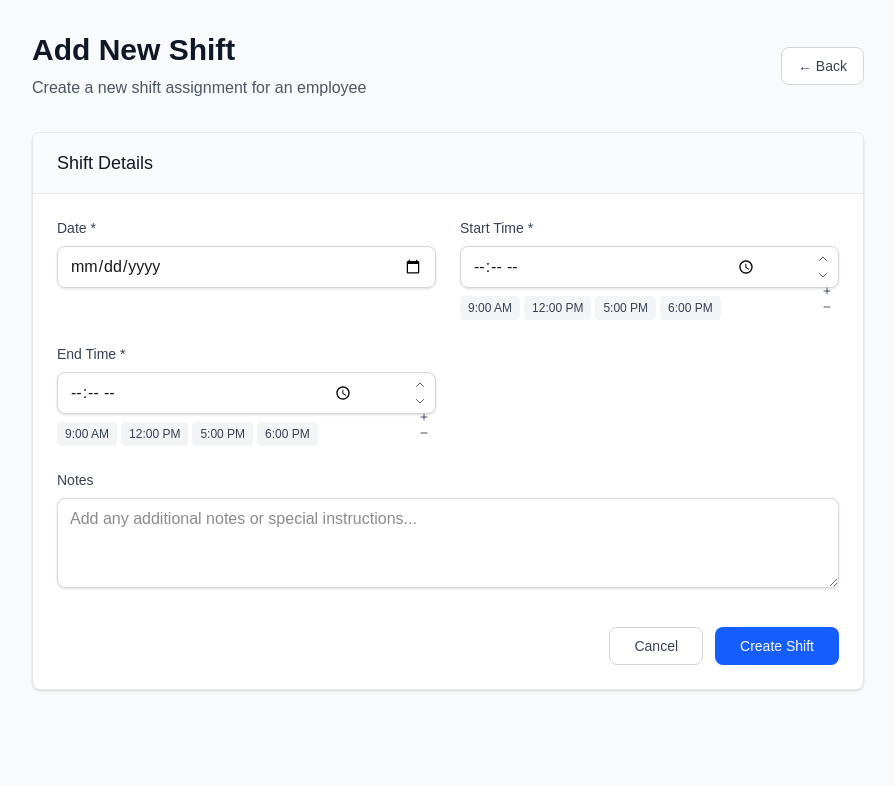
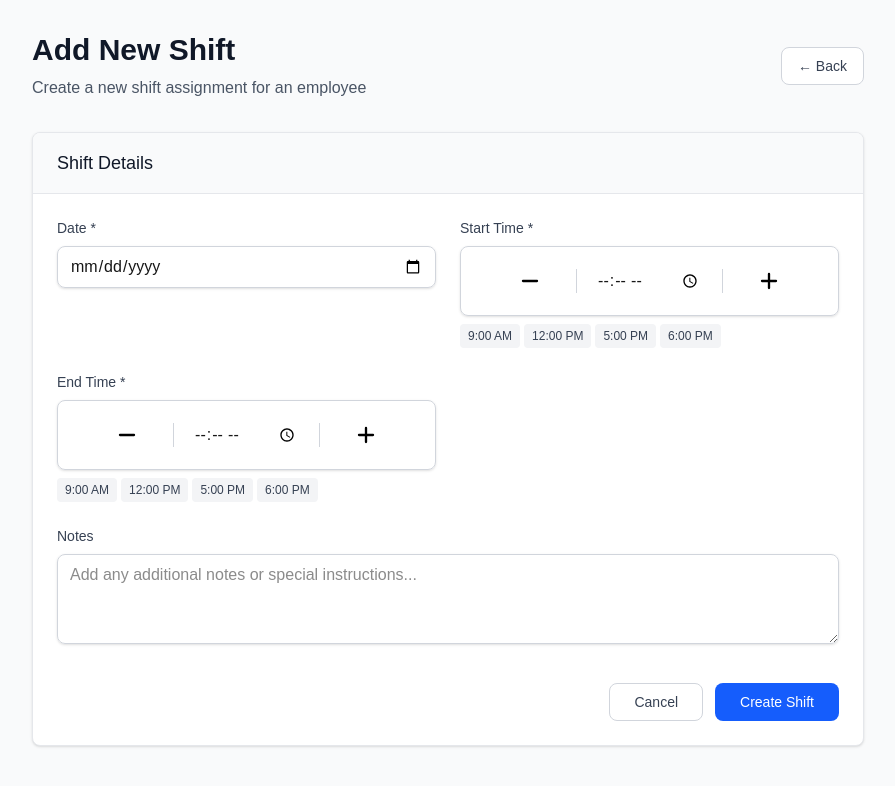
Before and after one commit to changerate/shiftlytics, a Next.js app: page /addShift in a window 1280 px wide. Shown: the top 786 px of the page, without its empty margins (192-1087 px from the left). Built offline with nearby package versions, Linux system fonts and the light colour scheme.

Commit message:
good working add time buttonscd ..

```diff
--- a/src/components/TimeInput.js
+++ b/src/components/TimeInput.js
@@ -11,9 +11,13 @@ export default function TimeInput({
 }) {
   const [timeValue, setTimeValue] = useState(value || '');
 
+
+
   useEffect(() => {
     setTimeValue(value || '');
   }, [value]);
+
+
 
   // Convert time string to minutes since midnight
   const timeToMinutes = (timeStr) => {
@@ -21,6 +25,8 @@ export default function TimeInput({
     const [hours, minutes] = timeStr.split(':').map(Number);
     return hours * 60 + minutes;
   };
+
+
 
   // Convert minutes since midnight to time string
   const minutesToTime = (totalMinutes) => {
@@ -33,12 +39,16 @@ export default function TimeInput({
     return `${hours.toString().padStart(2, '0')}:${minutes.toString().padStart(2, '0')}`;
   };
 
+
+
   // Handle direct time input change
   const handleTimeChange = (e) => {
     const newValue = e.target.value;
     setTimeValue(newValue);
     onChange({ target: { name, value: newValue } });
   };
+
+
 
   // Handle minute adjustment
   const adjustMinutes = (increment) => {
@@ -50,6 +60,8 @@ export default function TimeInput({
     onChange({ target: { name, value: newTime } });
   };
 
+
+
   // Handle hour adjustment
   const adjustHours = (increment) => {
     const currentMinutes = timeToMinutes(timeValue);
@@ -60,8 +72,29 @@ export default function TimeInput({
     onChange({ target: { name, value: newTime } });
   };
 
+
+
   return (
     <div className={`relative ${className}`}>
+
+      {/* Container for minus, plus, and time */}
+      <div className='py-5 flex flex-row w-full items-center justify-center gap-8 border border-gray-300 rounded-lg shadow-sm focus:ring-2 focus:ring-blue-500 focus:border-blue-500 transition-colors'>
+
+        {/* Minute control for adding a minute */}
+        <div className="flex flex-col">
+          <button
+            type="button"
+            onClick={() => adjustMinutes(-1)}
+            disabled={disabled}
+            className="flex items-center justify-center text-xs text-gray-600 hover:text-red-600 hover:bg-red-50 rounded disabled:opacity-50 disabled:cursor-not-allowed transition-colors"
+            title="Subtract 15 minutes"
+          >
+            <svg className="w-7 h-7" fill="none" stroke="black" viewBox="0 0 24 24">
+              <path strokeLinecap="round" strokeLinejoin="round" strokeWidth={2} d="M18 12H6" />
+            </svg>
+          </button>
+        </div>
+
         {/* Main time input */}
         <input
           type="time"
@@ -69,66 +102,28 @@ export default function TimeInput({
           name={name}
           value={timeValue}
           onChange={handleTimeChange}
-        className="w-full px-3 py-2 pr-20 border border-gray-300 rounded-lg shadow-sm focus:ring-2 focus:ring-blue-500 focus:border-blue-500 transition-colors"
+          className="px-5 border-l border-r border-gray-300 focus:ring-2 focus:ring-blue-500 focus:border-blue-500 transition-colors"
+          // className="w-full px-3 py-2 pr-20 border border-gray-300 rounded-lg shadow-sm focus:ring-2 focus:ring-blue-500 focus:border-blue-500 transition-colors"
           required={required}
           disabled={disabled}
         />
 
-      {/* Control buttons container */}
-      <div className="absolute right-1 top-1/2 transform -translate-y-1/2 flex flex-col">
-        {/* Hour controls */}
+        {/* Minute control for subtracting a minute */}
         <div className="flex flex-col">
           <button
             type="button"
-            onClick={() => adjustHours(1)}
+            onClick={() => adjustMinutes(1)}
             disabled={disabled}
-            className="w-4 h-4 flex items-center justify-center text-xs text-gray-600 hover:text-blue-600 hover:bg-blue-50 rounded disabled:opacity-50 disabled:cursor-not-allowed transition-colors"
-            title="Add 1 hour"
+            className="flex items-center justify-center text-xs text-gray-600 hover:text-green-600 hover:bg-green-50 rounded disabled:opacity-50 disabled:cursor-not-allowed transition-colors"
+            title="Add 15 minutes"
             >
-            <svg className="w-3 h-3" fill="none" stroke="currentColor" viewBox="0 0 24 24">
-              <path strokeLinecap="round" strokeLinejoin="round" strokeWidth={2} d="M5 15l7-7 7 7" />
-            </svg>
-          </button>
-          <button
-            type="button"
-            onClick={() => adjustHours(-1)}
-            disabled={disabled}
-            className="w-4 h-4 flex items-center justify-center text-xs text-gray-600 hover:text-blue-600 hover:bg-blue-50 rounded disabled:opacity-50 disabled:cursor-not-allowed transition-colors"
-            title="Subtract 1 hour"
-          >
-            <svg className="w-3 h-3" fill="none" stroke="currentColor" viewBox="0 0 24 24">
-              <path strokeLinecap="round" strokeLinejoin="round" strokeWidth={2} d="M19 9l-7 7-7-7" />
+            <svg className="w-7 h-7" fill="none" stroke="black" viewBox="0 0 24 24">
+              <path strokeLinecap="round" strokeLinejoin="round" strokeWidth={2} d="M12 6v6m0 0v6m0-6h6m-6 0H6" />
             </svg>
           </button>
         </div>
 
-        {/* Minute controls */}
-        <div className="flex flex-col ml-1">
-          <button
-            type="button"
-            onClick={() => adjustMinutes(15)}
-            disabled={disabled}
-            className="w-4 h-4 flex items-center justify-center text-xs text-gray-600 hover:text-green-600 hover:bg-green-50 rounded disabled:opacity-50 disabled:cursor-not-allowed transition-colors"
-            title="Add 15 minutes"
-          >
-            <svg className="w-3 h-3" fill="none" stroke="currentColor" viewBox="0 0 24 24">
-              <path strokeLinecap="round" strokeLinejoin="round" strokeWidth={2} d="M12 6v6m0 0v6m0-6h6m-6 0H6" />
-            </svg>
-          </button>
-          <button
-            type="button"
-            onClick={() => adjustMinutes(-15)}
-            disabled={disabled}
-            className="w-4 h-4 flex items-center justify-center text-xs text-gray-600 hover:text-red-600 hover:bg-red-50 rounded disabled:opacity-50 disabled:cursor-not-allowed transition-colors"
-            title="Subtract 15 minutes"
-          >
-            <svg className="w-3 h-3" fill="none" stroke="currentColor" viewBox="0 0 24 24">
-              <path strokeLinecap="round" strokeLinejoin="round" strokeWidth={2} d="M18 12H6" />
-            </svg>
-          </button>
       </div>
-      </div>
-
         {/* Quick time buttons */}
         <div className="flex flex-wrap gap-1 mt-2">
           <button
```
Lines whose indentation alone changed are shown as unchanged.
